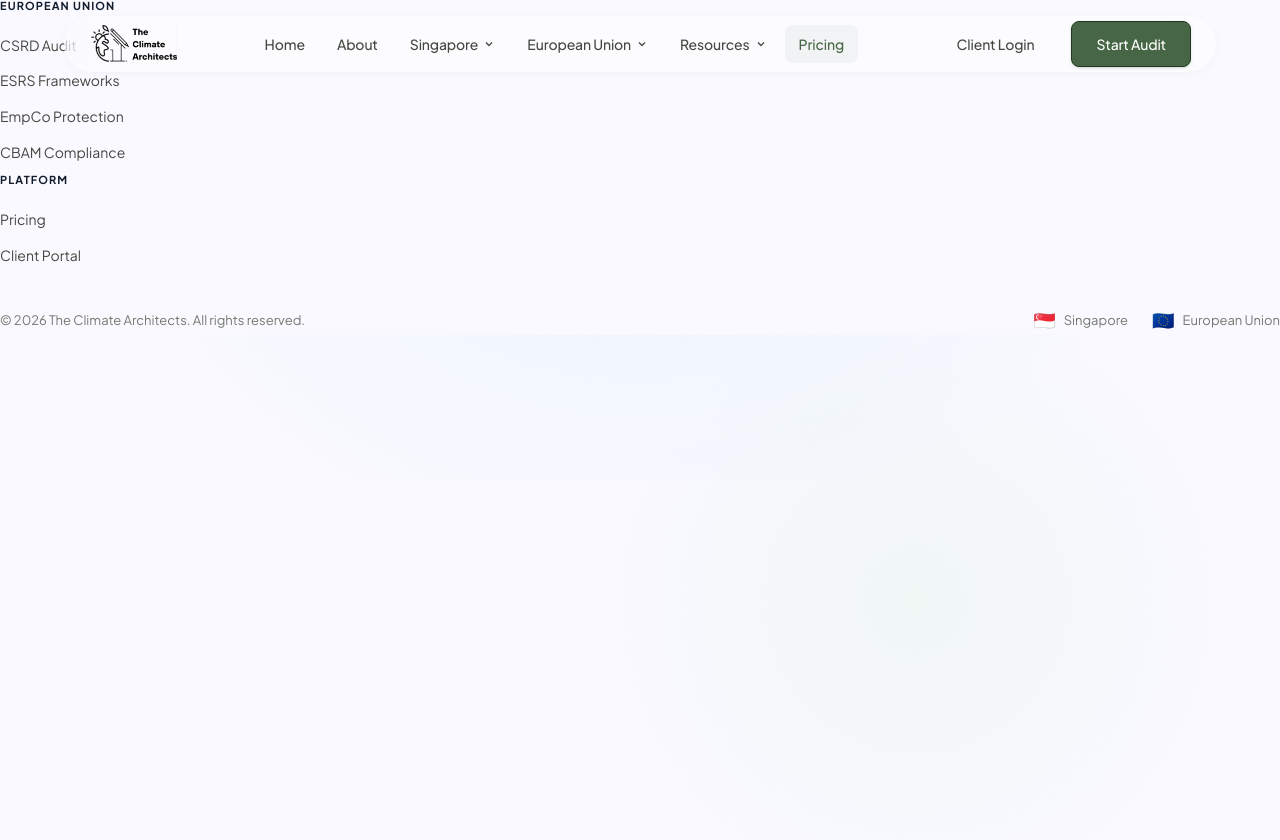
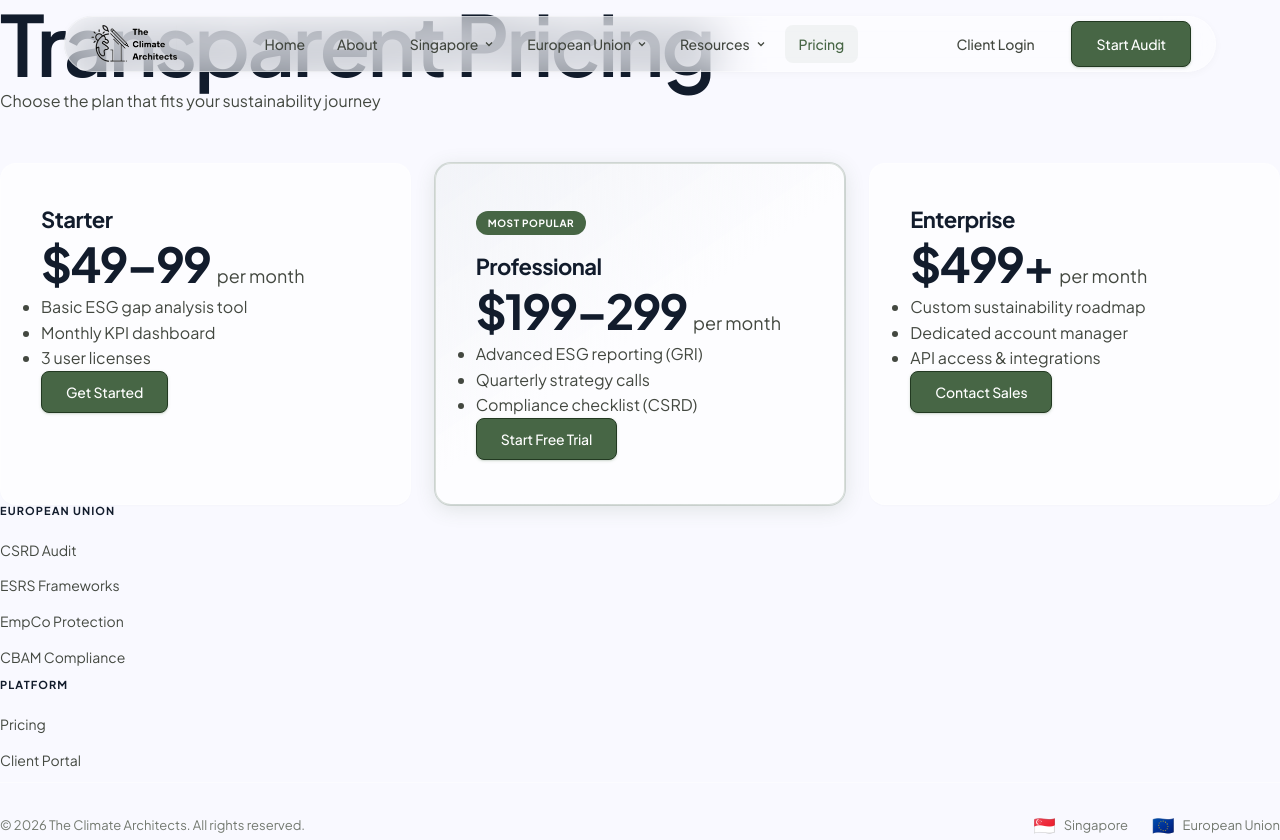
Before and after one commit to akshajchopra47-debug/sg-startup, a website: page public/pricing.html in a window 1280 px wide. Before the commit the page ends 800 px from the top, so only its background shows below. Drawn offline with Linux system fonts and the light colour scheme.

Commit message:
Update pricing.html

```diff
--- a/public/pricing.html
+++ b/public/pricing.html
@@ -74,6 +74,49 @@
     </div>
 </nav>
 
+<main class="pricing-main">
+  <div class="pricing-header">
+    <h1>Transparent Pricing</h1>
+    <p>Choose the plan that fits your sustainability journey</p>
+  </div>
+  <div class="pricing-grid">
+
+    <div class="pricing-card">
+      <h3>Starter</h3>
+      <div class="pricing-amount">$49–99 <span>per month</span></div>
+      <ul>
+        <li>Basic ESG gap analysis tool</li>
+        <li>Monthly KPI dashboard</li>
+        <li>3 user licenses</li>
+      </ul>
+      <button class="btn btn-primary" onclick="openModal('bookCall')">Get Started</button>
+    </div>
+
+    <div class="pricing-card featured">
+      <div class="pricing-badge">Most Popular</div>
+      <h3>Professional</h3>
+      <div class="pricing-amount">$199–299 <span>per month</span></div>
+      <ul>
+        <li>Advanced ESG reporting (GRI)</li>
+        <li>Quarterly strategy calls</li>
+        <li>Compliance checklist (CSRD)</li>
+      </ul>
+      <button class="btn btn-primary" onclick="openModal('bookCall')">Start Free Trial</button>
+    </div>
+
+    <div class="pricing-card">
+      <h3>Enterprise</h3>
+      <div class="pricing-amount">$499+ <span>per month</span></div>
+      <ul>
+        <li>Custom sustainability roadmap</li>
+        <li>Dedicated account manager</li>
+        <li>API access & integrations</li>
+      </ul>
+      <button class="btn btn-primary" onclick="openModal('bookCall')">Contact Sales</button>
+    </div>
+
+  </div>
+</main>
 
         <div class="footer-section">
             <h3>European Union</h3>
```
